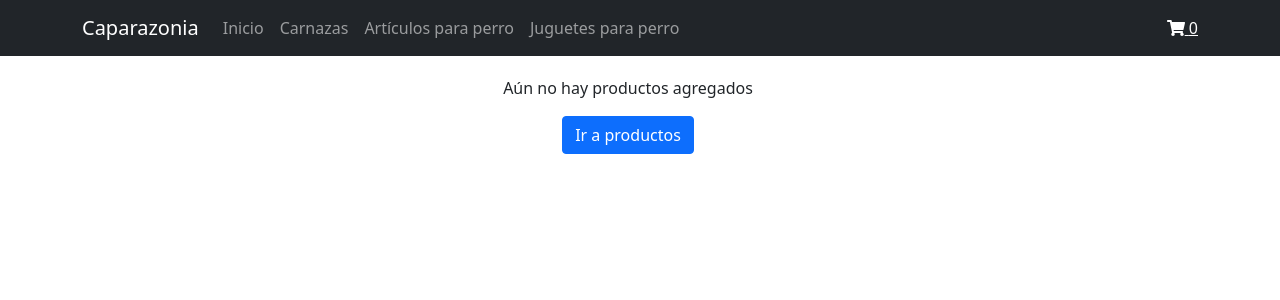
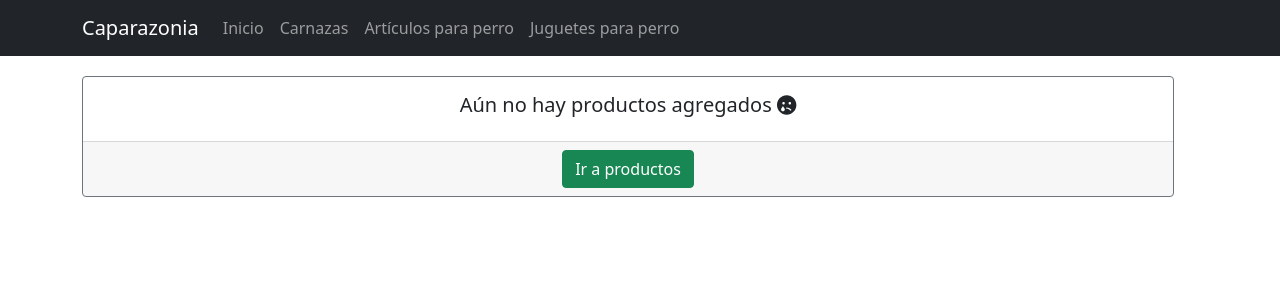
Before and after one commit to gcandial/caparazonia-sandoval, a React (Create React App) app: page /cart in a window 1280 px wide. Shown: the top 300 px of the page. Built offline with nearby package versions, Linux system fonts and the light colour scheme.

Commit message:
Entrega clase 11

```diff
--- a/src/components/Cart.js
+++ b/src/components/Cart.js
@@ -1,8 +1,10 @@
 import React, { useContext } from "react";
 import { Link } from 'react-router-dom';
-import { Button, Col, Row } from 'react-bootstrap';
+import { Button, Col, Row, Card } from 'react-bootstrap';
 import { cartContext } from "../context/CartProvider";
 import CartItem from "./CartItem";
+import { FontAwesomeIcon } from '@fortawesome/react-fontawesome';
+import { faSadTear } from '@fortawesome/free-solid-svg-icons';
 
 const Cart = () => {
 
@@ -15,19 +17,25 @@ const Cart = () => {
                     <>
                         <Row className="text-center">
                             <Col>
-                                <p className="mt-15">Aún no hay productos agregados</p>
-                                <Link to='/'>
-                                    <Button variant="primary">
-                                        Ir a productos
-                                    </Button>
-                                </Link>
+                                <Card className="mt-15" border="secondary">
+                                    <Card.Body>
+                                        <Card.Title>
+                                            Aún no hay productos agregados <FontAwesomeIcon icon={faSadTear} />
+                                        </Card.Title>
+                                    </Card.Body>
+                                    <Card.Footer>
+                                        <Link to='/'>
+                                            <Button variant="success">
+                                                Ir a productos
+                                            </Button>
+                                        </Link>
+                                    </Card.Footer>
+                                </Card>
                             </Col>
                         </Row>
-
                     </>
                     :
                     <>
-                        {/* {cart.map(article => <CartItem key={article.item.id} article={article} className="mt-15"></CartItem>)} */}
                         <table className="table tableHover">
                             <thead>
                                 <tr>
--- a/src/components/CartWidget.js
+++ b/src/components/CartWidget.js
@@ -7,12 +7,13 @@ import { cartContext } from "../context/CartProvider";
 function CartWidget() {
 
   const { cart } = useContext(cartContext);
-
+  const showCartWidget = (cart.length > 0) ? 'block' : 'none' ;
   return (
     <>
-      <Link to="/cart">
+      <Link to="/cart" style={{display: showCartWidget}}>
         <span><FontAwesomeIcon icon={faShoppingCart} /> {cart.length}</span>
       </Link>
+
     </>
   );
 }
--- a/src/components/ItemCount.js
+++ b/src/components/ItemCount.js
@@ -1,7 +1,7 @@
 import { Button } from 'react-bootstrap';
 import { Link } from 'react-router-dom';
-import { FontAwesomeIcon } from '@fortawesome/react-fontawesome'
-import { faPlus, faMinus } from '@fortawesome/free-solid-svg-icons'
+import { FontAwesomeIcon } from '@fortawesome/react-fontawesome';
+import { faPlus, faMinus } from '@fortawesome/free-solid-svg-icons';
 
 function ItemCount({ stock, contador, setContador, agregaCarrito, mensajeCarrito }) {
     const stockDisponible = stock;
```
